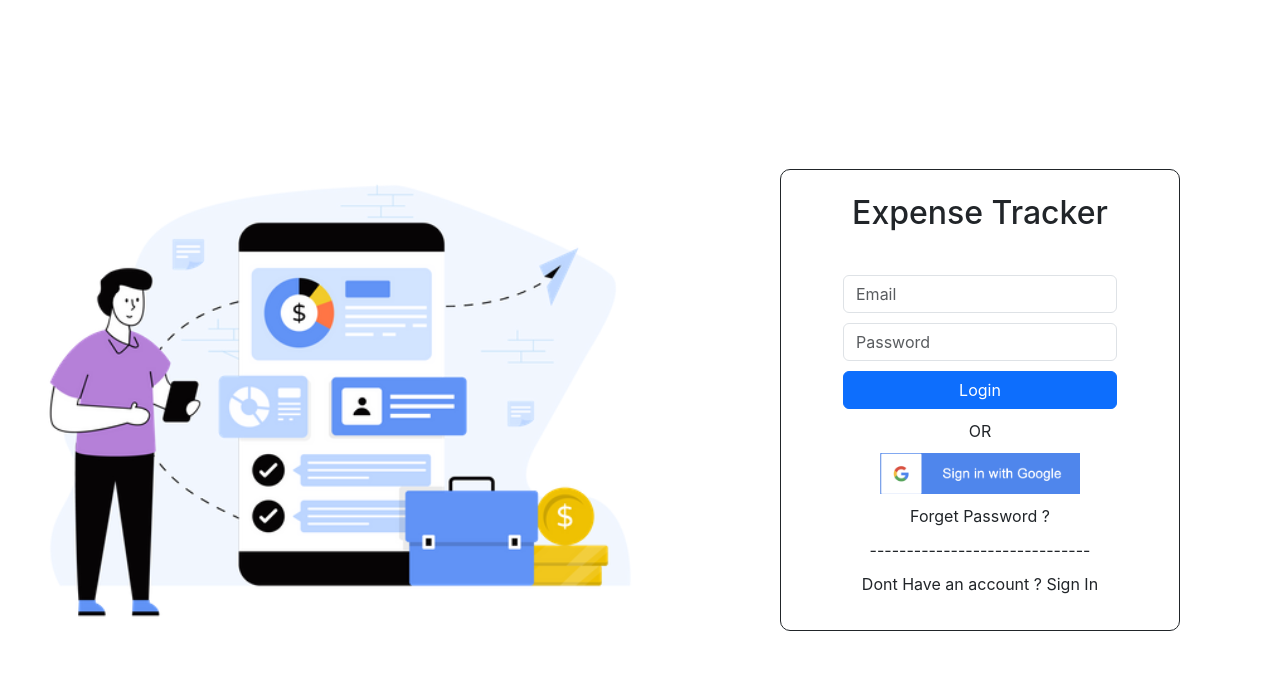
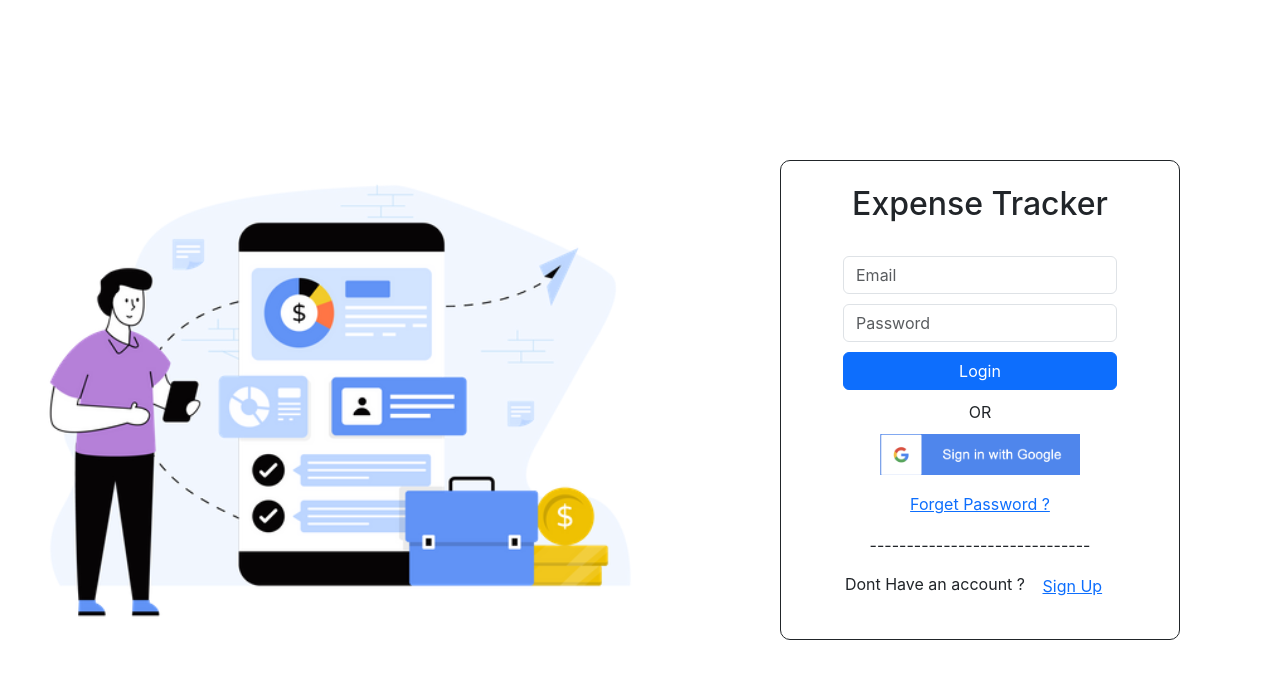
Before and after one commit to renceabishek/expense-tracker-ui, a React (Create React App) app: page / in a window 1280 px wide. Shown: the top 678 px of the page. Built offline with nearby package versions, Linux system fonts and the light colour scheme.

Commit message:
switching between login and sign up component

```diff
--- a/src/App.tsx
+++ b/src/App.tsx
@@ -1,31 +1,15 @@
 import React, { useState } from "react";
-import logo from "./logo.svg";
 import "./App.scss";
-import Login from "./auth/Login";
-import Signup from "./auth/singup";
-import etHomeImage from "./assets/image/et-home.webp";
+import AuthWrapper from "./auth/AuthWrapper";
+import Home from "./home/home";
 
 function App() {
   const [auth, setAuth] = useState("login");
 
   return (
-    <div className="et-flex et-flex-col et-md-flex-dir-row et-align-items-center min-height-100">
-      <div className="et-flex et-flex-item">
-        <img
-          src={etHomeImage}
-          alt="Home Page"
-          className="et-flex-item"
-          width={480}
-        />
-      </div>
-      <div className="et-flex-item et-flex et-justify-content-center">
-        {auth == "login" ? (
-          <Login />
-        ) : auth == "signup" ? (
-          <Signup />
-        ) : (
-          <Login />
-        )}
+    <div className="et-flex et-flex-col min-height-100">
+      <div className="et-flex-item">
+        {auth === "login" ? <AuthWrapper /> : <Home />}
       </div>
     </div>
   );
--- /dev/null
+++ b/src/auth/AuthWrapper.scss
@@ -0,0 +1,12 @@
+.min-height-100 {
+    min-height: 100vh;
+}
+.AuthWrapper {
+    text-align: center;
+}
+.auth-border {
+    width: 25rem;
+    height: 30rem;
+    border: 1px solid;
+    border-radius: 10px;
+}
--- /dev/null
+++ b/src/auth/AuthWrapper.tsx
@@ -0,0 +1,41 @@
+import React, { useState } from "react";
+import "./AuthWrapper.scss";
+import etHomeImage from "../assets/image/et-home.webp";
+import Login from "./Login";
+import Signup from "./singup";
+
+function AuthWrapper() {
+  const [auth, setAuth] = useState("login");
+
+  const toggleView = (value: string) => {
+    setAuth(value);
+  };
+
+  return (
+    <div className="et-flex et-flex-col et-md-flex-dir-row et-align-items-center min-height-100">
+      <div className="et-flex et-flex-item">
+        <img
+          src={etHomeImage}
+          alt="Home Page"
+          className="et-flex-item"
+          width={480}
+        />
+      </div>
+      <div className="et-flex-item et-flex et-justify-content-center">
+        <div className="et-flex et-flex-col et-align-items-center auth-border">
+          <div className="et-flex-item">
+            <br />
+            <h2>Expense Tracker</h2> <br />
+          </div>
+          {auth === "login" ? (
+            <Login onToggle={toggleView} />
+          ) : (
+            <Signup onToggle={toggleView} />
+          )}
+        </div>
+      </div>
+    </div>
+  );
+}
+
+export default AuthWrapper;
--- a/src/auth/Login.tsx
+++ b/src/auth/Login.tsx
@@ -2,7 +2,11 @@ import React, { useState } from "react";
 import "./Login.scss";
 import imgSignIn from "../assets/image/dummyGsignin.png";
 
-const Login: React.FC = () => {
+interface LoginProps {
+  onToggle: (value: string) => void;
+}
+
+const Login: React.FC<LoginProps> = ({ onToggle }) => {
   const [email, setEmail] = useState("");
   const [password, setPassword] = useState("");
 
@@ -12,11 +16,7 @@ const Login: React.FC = () => {
   };
 
   return (
-    <div className="et-flex et-flex-col et-align-items-center gap-10 auth-border">
-      <div className="et-flex-item">
-        <br />
-        <h2>Expense Tracker</h2> <br />
-      </div>
+    <div className="et-flex et-flex-col et-align-items-center gap-10">
       <div className="card-body et-flex-item">
         <form className="et-flex et-flex-col et-justify-content-space-between gap-10">
           <div className="form-group et-flex-item">
@@ -24,6 +24,7 @@ const Login: React.FC = () => {
               type="email"
               className="form-control"
               placeholder="Email"
+              autoComplete="off"
               value={email}
               onChange={(e) => setEmail(e.target.value)}
             />
@@ -52,15 +53,28 @@ const Login: React.FC = () => {
         <div></div>
       </div>
       <div className="et-flex-item">
-        <img src={imgSignIn} width={200} />
+        <img src={imgSignIn} alt="Google Sign in" width={200} />
       </div>
       <div className="et-flex-item">
-        <a> Forget Password ?</a>
+        <button type="button" className="btn btn-link">
+          {" "}
+          Forget Password ?
+        </button>
       </div>
       <div className="et-flex-item">
         <div>------------------------------</div>
       </div>
-      <div className="et-flex-item">Dont Have an account ? Sign In</div> <br />
+      <div className="et-flex-item">
+        Dont Have an account ?{" "}
+        <button
+          type="button"
+          className="btn btn-link"
+          onClick={() => onToggle("signup")}
+        >
+          Sign Up
+        </button>
+      </div>{" "}
+      <br />
     </div>
   );
 };
--- a/src/auth/singup.tsx
+++ b/src/auth/singup.tsx
@@ -1,9 +1,12 @@
-import React, { useState } from 'react';
+import React, { useState } from "react";
+import imgSignup from "../assets/image/signup.png";
 
-const Signup: React.FC = () => {
-  const [email, setEmail] = useState('');
-  const [password, setPassword] = useState('');
-  const [confirmPassword, setConfirmPassword] = useState('');
+interface SignUpProps {
+  onToggle: (value: string) => void;
+}
+
+const Signup: React.FC<SignUpProps> = ({ onToggle }) => {
+  const [email, setEmail] = useState("");
 
   const handleSignup = () => {
     // Implement signup logic here (e.g., make an API request to create a new user)
@@ -11,36 +14,49 @@ const Signup: React.FC = () => {
   };
 
   return (
-    <div>
-      <h2>Signup</h2>
-      <div>
-        <label>Email:</label>
+    <div className="et-flex et-flex-item et-flex-col et-align-items-center gap-10">
+      {/* <h2>Signup</h2> */}
+      <form className="et-flex et-flex-item  et-flex-col et-justify-content-space-between gap-10">
+        <div className="form-group et-flex-item">
           <input
             type="email"
+            className="form-control"
             placeholder="Email"
+            autoComplete="off"
             value={email}
             onChange={(e) => setEmail(e.target.value)}
           />
         </div>
-      <div>
-        <label>Password:</label>
-        <input
-          type="password"
-          placeholder="Password"
-          value={password}
-          onChange={(e) => setPassword(e.target.value)}
-        />
+        <button
+          type="button"
+          className="btn btn-primary et-flex-item"
+          onClick={handleSignup}
+        >
+          Sign Up
+        </button>
+      </form>
+      <div className="et-flex-item">
+        <div></div>
+        <div>OR</div>
+        <div></div>
       </div>
-      <div>
-        <label>Confirm Password:</label>
-        <input
-          type="password"
-          placeholder="Confirm Password"
-          value={confirmPassword}
-          onChange={(e) => setConfirmPassword(e.target.value)}
-        />
+      <div className="et-flex-item">
+        <img src={imgSignup} alt="Google Sign up" width={200} />
       </div>
-      <button onClick={handleSignup}>Signup</button>
+      <div className="et-flex-item">
+        <div>------------------------------</div>
+      </div>
+      <div className="et-flex-item">
+        Do you have an account ?{" "}
+        <button
+          type="button"
+          className="btn btn-link"
+          onClick={() => onToggle("login")}
+        >
+          Log In
+        </button>
+      </div>{" "}
+      <br />
     </div>
   );
 };
--- /dev/null
+++ b/src/home/home.tsx
@@ -0,0 +1,5 @@
+function Home() {
+  return <h1>Home Component</h1>;
+}
+
+export default Home;
```
Also changed, not shown: src/assets/image/signup.png (added). Lines whose indentation alone changed are shown as unchanged.
